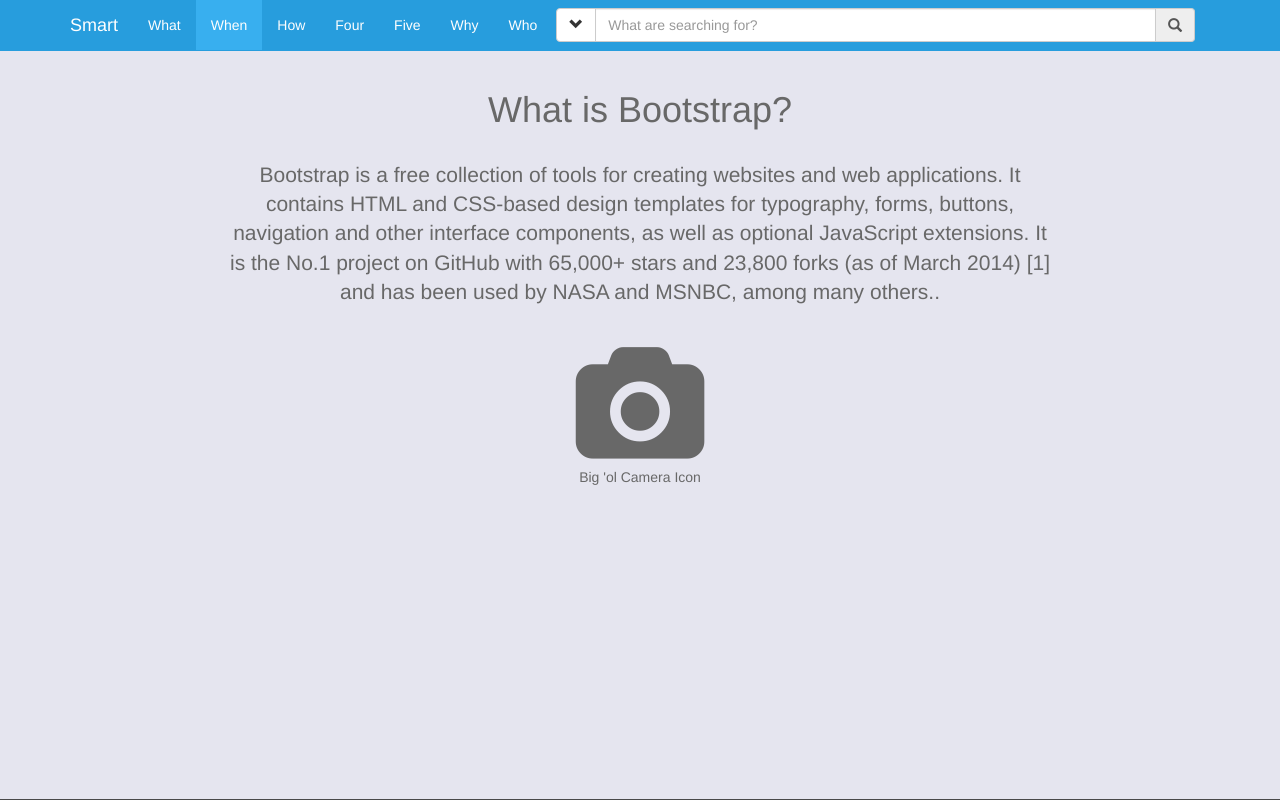
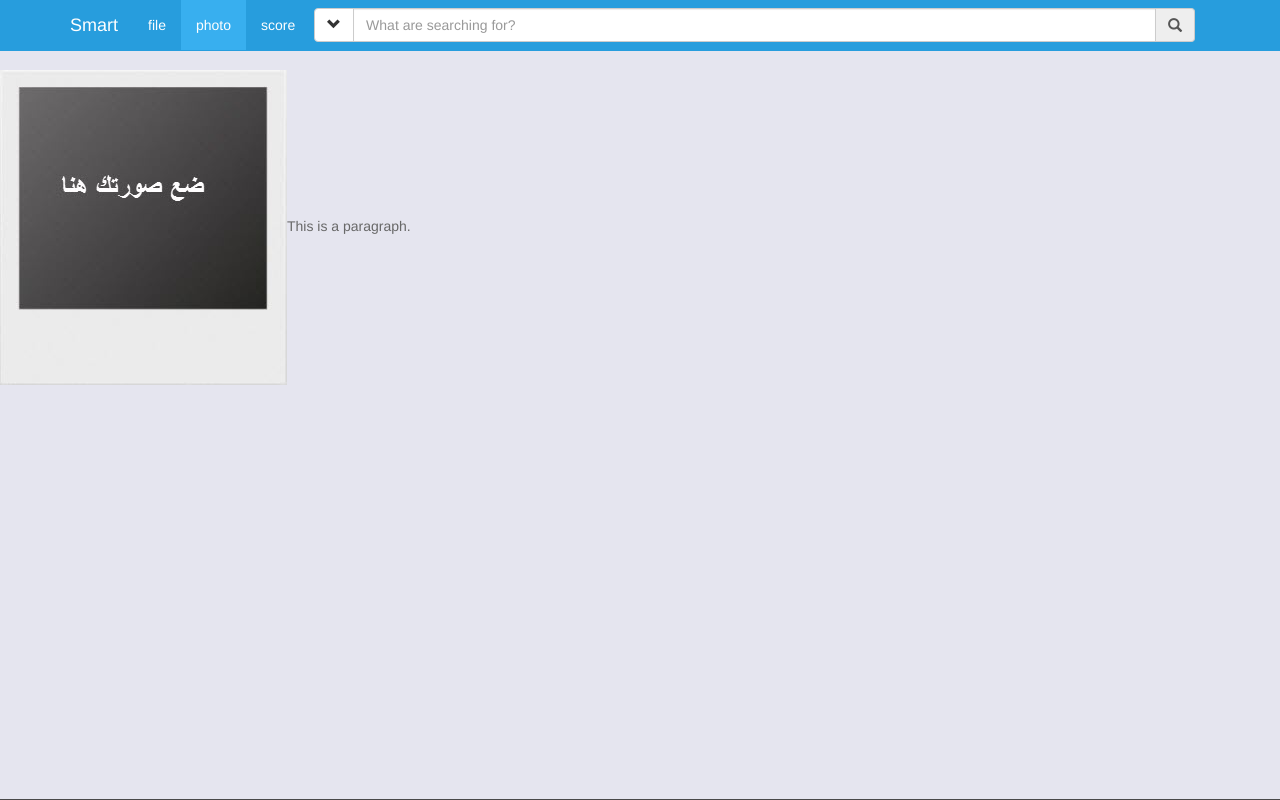
Before and after one commit to enkhalifapro/school, a plain HTML site: page index.html in a window 1280 px wide. Shown: the top 800 px of the page. Drawn offline with nearby package versions, Linux system fonts and the light colour scheme.

Commit message:
add ahmed's changes

```diff
--- a/index.html
+++ b/index.html
@@ -14,6 +14,7 @@
 		<link href="css/styles.css" rel="stylesheet">
 	</head>
 	<body>
+
 <nav class="navbar navbar-trans navbar-fixed-top" role="navigation">
   <div class="container">
     <div class="navbar-header">
@@ -27,13 +28,10 @@
     </div>
     <div class="navbar-collapse collapse" id="navbar-collapsible">
       <ul class="nav navbar-nav navbar-left">
-        <li><a href="#section1">What</a></li>
-        <li><a href="#section2">When</a></li>
-        <li><a href="#section3">How</a></li>
-        <li><a href="#section4">Four</a></li>
-        <li><a href="#section5">Five</a></li>
-        <li><a href="#section6">Why</a></li>
-        <li><a href="#section7">Who</a></li>
+        <li><a href="#section1">file</a></li>
+        <li><a href="#section2">photo</a></li>
+        <li><a href="#section3">score</a></li>
+
         <li>&nbsp;</li>
       </ul>
       <form class="navbar-form">
@@ -57,18 +55,14 @@
     </div>
   </div>
 </nav>
+<section class="container-fluid" id="section2">
+  <div class="row">
+     <img  src="img/1.jpg" style=">
+          </div>
+
+    <p>This is a paragraph.</p>
 
 
-<section class="container-fluid" id="section2">
-  <div class="row">
-  	<div class="col-sm-8 col-sm-offset-2 text-center">
-        <h1>What is Bootstrap?</h1>
-        <br>
-		<p class="lead">Bootstrap is a free collection of tools for creating websites and web applications. It contains HTML and CSS-based design templates for typography, forms, buttons, navigation and other interface components, as well as optional JavaScript extensions. It is the No.1 project on GitHub with 65,000+ stars and 23,800 forks (as of March 2014) [1] and has been used by NASA and MSNBC, among many others..</p>
-        <br>
-      	<i style="font-size:120px" class="fa fa-camera fa-5x"></i>
-      	<p>Big 'ol Camera Icon</p>
-    </div>
   </div>
 </section>
 
```
Also changed, not shown: img/1.jpg (added).
